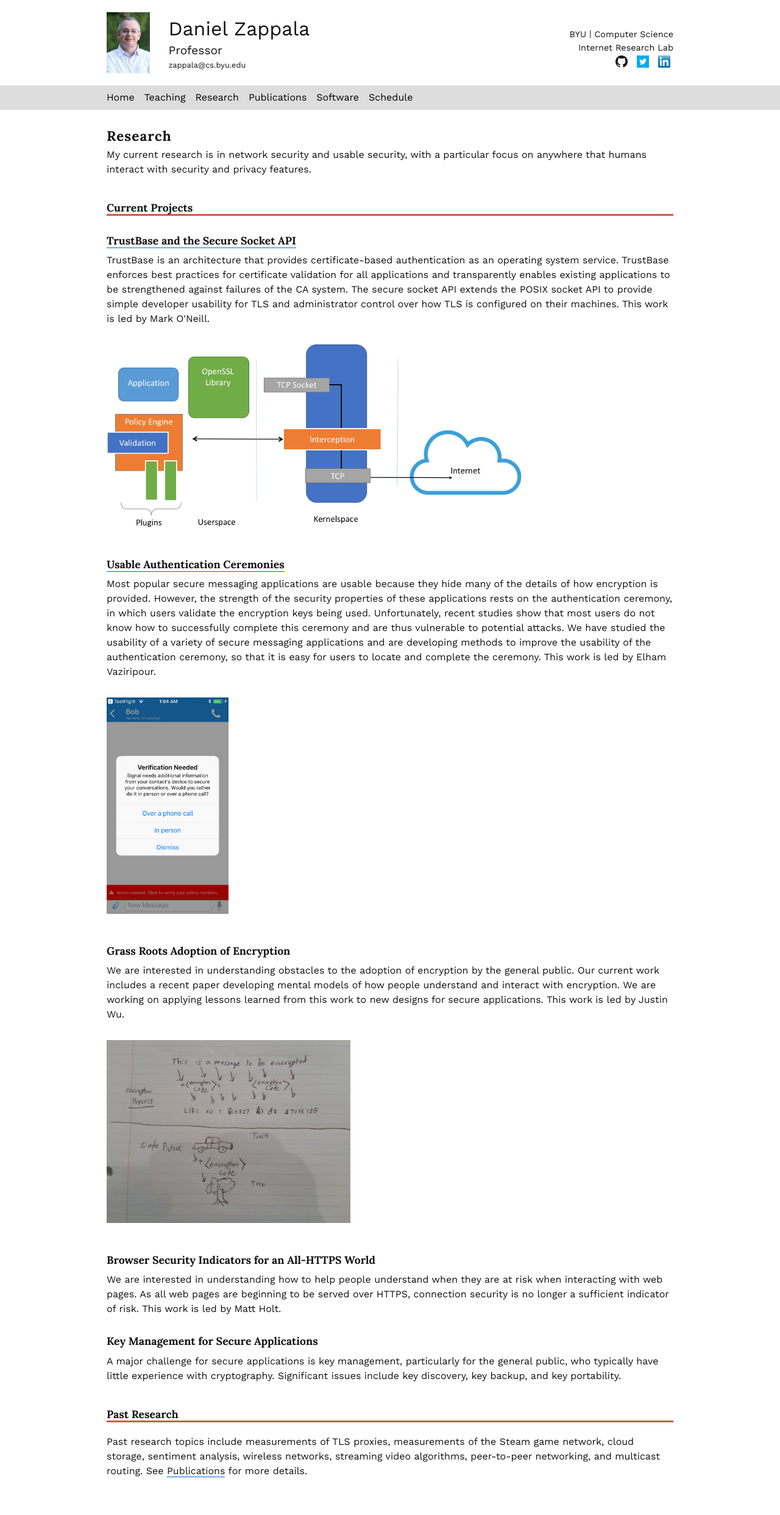
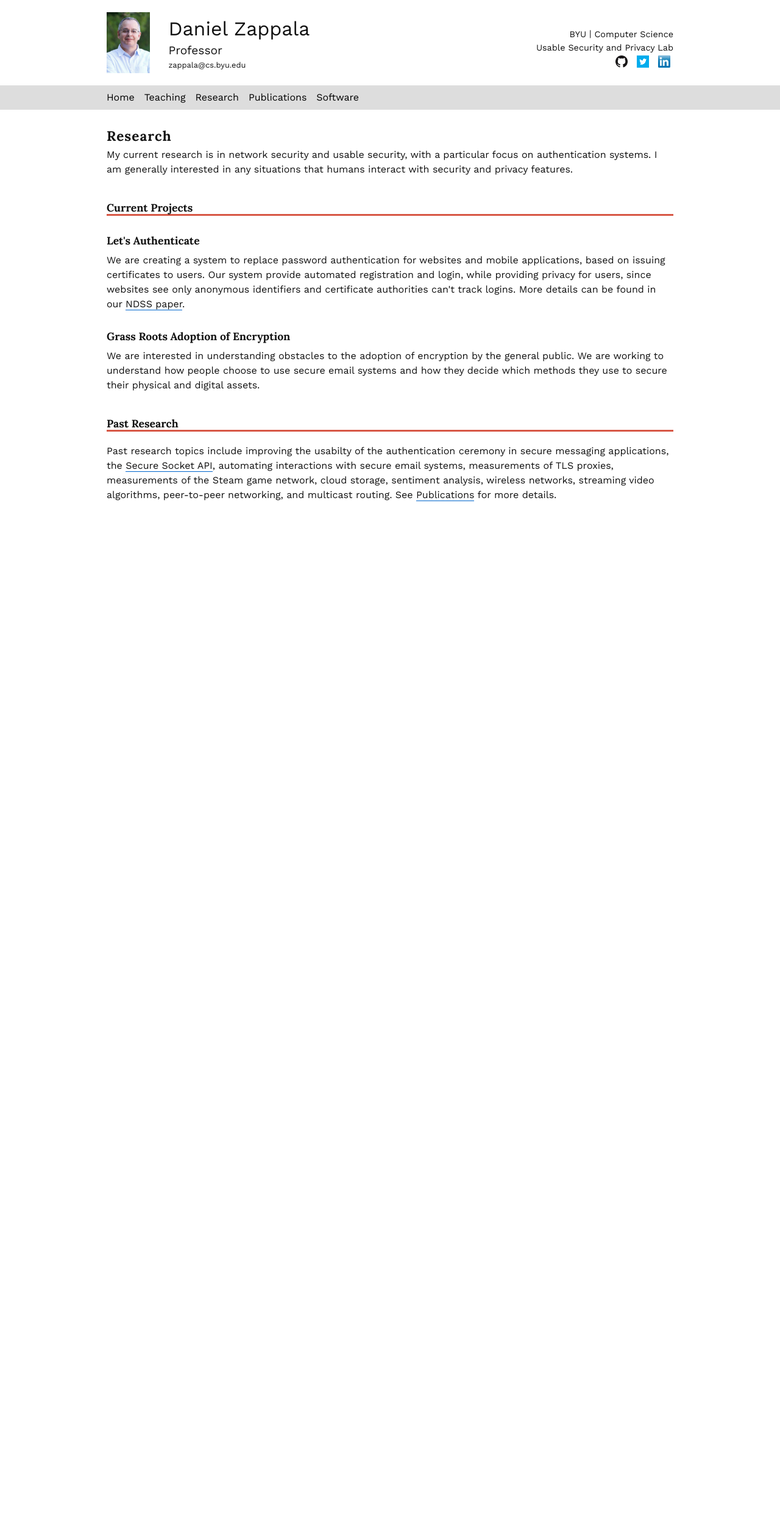
Before and after one commit to zappala/zappala, a Flask app: page /research in a window 1280 px wide. Shown: the whole page at 61% size. After the commit the page ends 822 px from the top, so only its background shows below. Run offline with Flask 2, Linux system fonts and the light colour scheme; some libraries are stand-ins or nearby versions.

Commit message:
Updated Fall 2022

```diff
--- a/templates/base.html
+++ b/templates/base.html
@@ -30,14 +30,14 @@
 	 <h3>zappala@cs.byu.edu</h3>
 	  <h3 class="affiliation2"><a href="https://www.byu.edu">BYU</a> | <a
 	  href="https://cs.byu.edu">Computer Science</a></h3>
-	  <h3 class="affiliation2"><a href="https://internet.byu.edu">Internet Research Lab</a></h3>
+	  <h3 class="affiliation2"><a href="https://internet.byu.edu">Usable Security and Privacy Lab</a></h3>
 	</div>
 	<div class="col-sm-5">
 	  <div class="affiliation">
 	  <a href="https://www.byu.edu">BYU</a> | <a
 	  href="https://cs.byu.edu">Computer Science</a>
 	  <br>
-	    <a href="https://internet.byu.edu">Internet Research Lab</a>
+	    <a href="https://internet.byu.edu">Usable Security and Privacy Lab</a>
 	  <br>
 	  <a href="https://github.com/zappala"><img class="social" src="/static/img/github.png" alt="github"></a>
   <a href="https://twitter.com/Daniel_Zappala"><img class="social" src="/static/img/twitter.png" alt="twitter"></a>
@@ -72,9 +72,6 @@
 	  </li>
 	  <li class="nav-item">
 	    <a class="nav-link" href={{url_for("show",directory="software")}}>Software</a>
-	  </li>
-	  <li class="nav-item">
-	    <a class="nav-link" href={{url_for("show",directory="schedule")}}>Schedule</a>
 	  </li>
 	  </ul>
 	</div>
--- a/templates/research.html
+++ b/templates/research.html
@@ -6,73 +6,29 @@
 
 # Research
 
-My current research is in network security and usable security, with a
-particular focus on anywhere that humans interact with security and
-privacy features.
+My current research is in network security and usable security, with a particular focus on authentication systems. I am generally interested in any situations that humans interact with security and privacy features.
 
 ## Current Projects
 
-### [TrustBase and the Secure Socket API](https://owntrust.org)
+### Let's Authenticate
 
-TrustBase
-is an architecture that provides certificate-based authentication as
-an operating system service.  TrustBase enforces best practices for
-certificate validation for all applications and transparently enables
-existing applications to be strengthened against failures of the CA
-system. The secure socket API extends the POSIX socket API to provide
-simple developer usability for TLS and administrator control over how
-TLS is configured on their machines. This work is led by Mark O'Neill.
+We are creating a system to replace password authentication for websites and mobile applications, based on issuing certificates to users. Our system provide automated registration and login, while providing privacy for users, since websites see
+only anonymous identifiers and certificate authorities can't track logins. More details can be found in our [NDSS paper](https://www.ndss-symposium.org/ndss-paper/auto-draft-251/).
 
-<img class="height300" src="/static/img/trustbase-architecture.png">
-
-### [Usable Authentication Ceremonies](https://internet.byu.edu/research/authentication-ceremony)
-
-Most popular secure messaging applications are usable because they
-hide many of the details of how encryption is provided. However, the
-strength of the security properties of these applications rests on the
-authentication ceremony, in which users validate the encryption keys
-being used. Unfortunately, recent studies show that most users do not
-know how to successfully complete this ceremony and are thus
-vulnerable to potential attacks. We have studied the usability of a
-variety of secure messaging applications and are developing methods to
-improve the usability of the authentication ceremony, so that it is
-easy for users to locate and complete the ceremony. This work is led
-by Elham Vaziripour.
-
-<img class="width200" src="/static/img/auth-ceremony.jpg">
 
 ### Grass Roots Adoption of Encryption
 
 We are interested in understanding obstacles to the adoption of
-encryption by the general public. Our current work includes a recent
-paper developing mental models of how people understand and interact
-with encryption. We are working on applying lessons learned from this
-work to new designs for secure applications. This work is led by
-Justin Wu.
+encryption by the general public. We are working to understand how
+people choose to use secure email systems and how they decide which
+methods they use to secure their physical and digital assets.
 
-<img class="height300" src="/static/img/mental-model.jpg">
-
-### Browser Security Indicators for an All-HTTPS World
-
-We are interested in understanding how to help people understand when
-they are at risk when interacting with web pages. As all web pages are
-beginning to be served over HTTPS, connection security is no longer a
-sufficient indicator of risk. This work is led by Matt Holt.
-
-### Key Management for Secure Applications
-
-A major challenge for secure applications is key management,
-particularly for the general public, who typically have little
-experience with cryptography. Significant issues include key
-discovery, key backup, and key portability.
 
 Past Research
 -------------
 
-Past research topics include measurements of TLS proxies, measurements
-of the Steam game network, cloud storage, sentiment analysis, wireless
-networks, streaming video algorithms, peer-to-peer networking, and
-multicast routing. See [Publications](/publications) for more details.
+Past research topics include improving the usabilty of the authentication ceremony in secure messaging applications, the [Secure Socket API](https://owntrust.org), automating interactions with secure email systems, measurements of TLS proxies, measurements of the Steam game network, cloud
+storage, sentiment analysis, wireless networks, streaming video algorithms, peer-to-peer networking, and multicast routing. See [Publications](/publications) for more details.
 
 {% endfilter %}
 
```
Also changed, not shown: templates/index.html (+22 -36 lines), templates/publications.html (+11 -2 lines), templates/schedule.html (deleted, +0 -93 lines), templates/software.html (+3 -15 lines), templates/teaching.html (+9 -13 lines), 3 other files.
